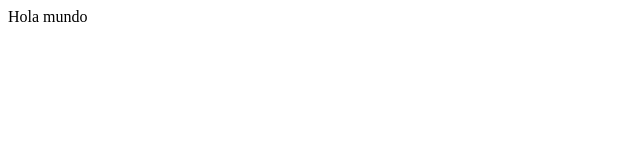
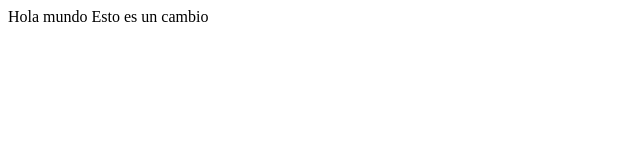
Before and after one commit to Ingenieria-Web-UdeA/explicacion-git, a plain HTML site: page index.html in a window 1280 px wide. Shown: the whole page, without its empty margins (0-640 px from the left). Drawn offline with Linux system fonts and the light colour scheme.

Commit message:
hice un cambio

```diff
--- a/index.html
+++ b/index.html
@@ -9,6 +9,7 @@
   <body>
     <div>
       <span>Hola mundo</span>
+      <span>Esto es un cambio</span>
     </div>
   </body>
 </html>
```
